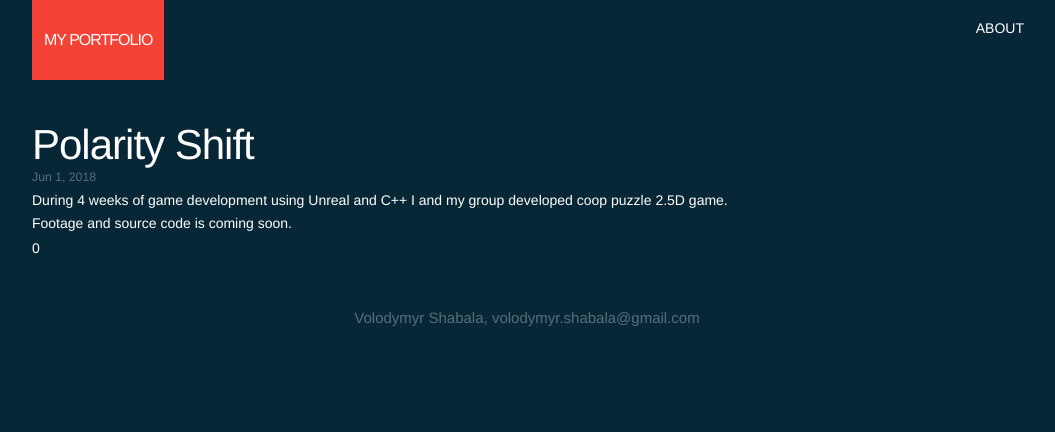
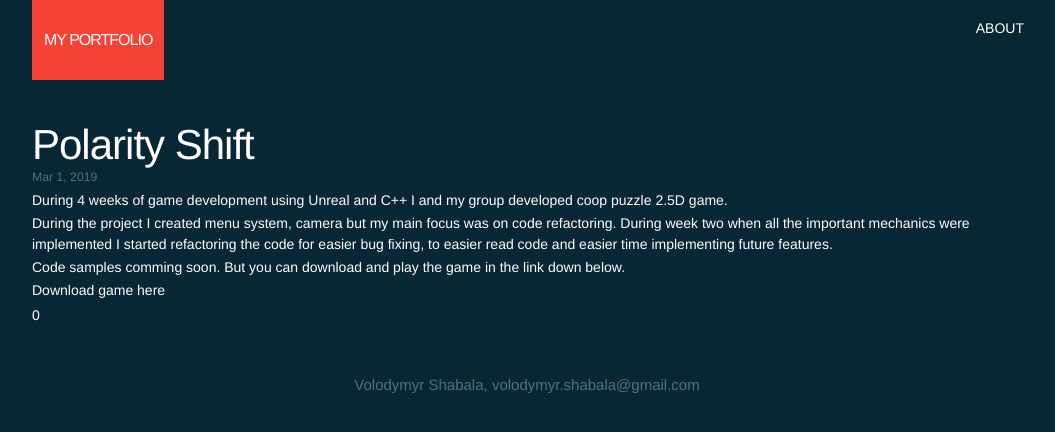
Before and after one commit to VolodymyrShabala/MySite, a Jekyll site: the page built from _posts/2016-06-01-welcome-to-jekyll.markdown, in a window 1280 px wide. Shown: the top 432 px of the page, without its empty margins (112-1167 px from the left). Built offline with Jekyll 4.4.1, drawn with Linux system fonts in a browser that asks for light colours.

Commit message:
Added more description on Polarity shift

```diff
--- a/_posts/2016-06-01-welcome-to-jekyll.markdown
+++ b/_posts/2016-06-01-welcome-to-jekyll.markdown
@@ -4,9 +4,13 @@ title:  "Polarity Shift"
 color:  blue
 width:   3
 height:  1
-date:   2018-06-01 11:31:49 +0200
+date:   2019-03-01 11:31:49 +0200
 categories: jekyll update
 ---
 During 4 weeks of game development using Unreal and C++ I and my group developed coop puzzle 2.5D game.
 
-Footage and source code is coming soon.
+During the project I created menu system, camera but my main focus was on code refactoring. During week two when all the important mechanics were implemented I started refactoring the code for easier bug fixing, to easier read code and easier time implementing future features.
+
+Code samples comming soon. But you can download and play the game in the link down below.
+
+<a href="https://drive.google.com/open?id=1xekIfMAPPeOHBK5hPr1w9AH1wMI8EZK9">Download game here</a>
```
Also changed, not shown: _config.yml (line endings or trailing spaces).
